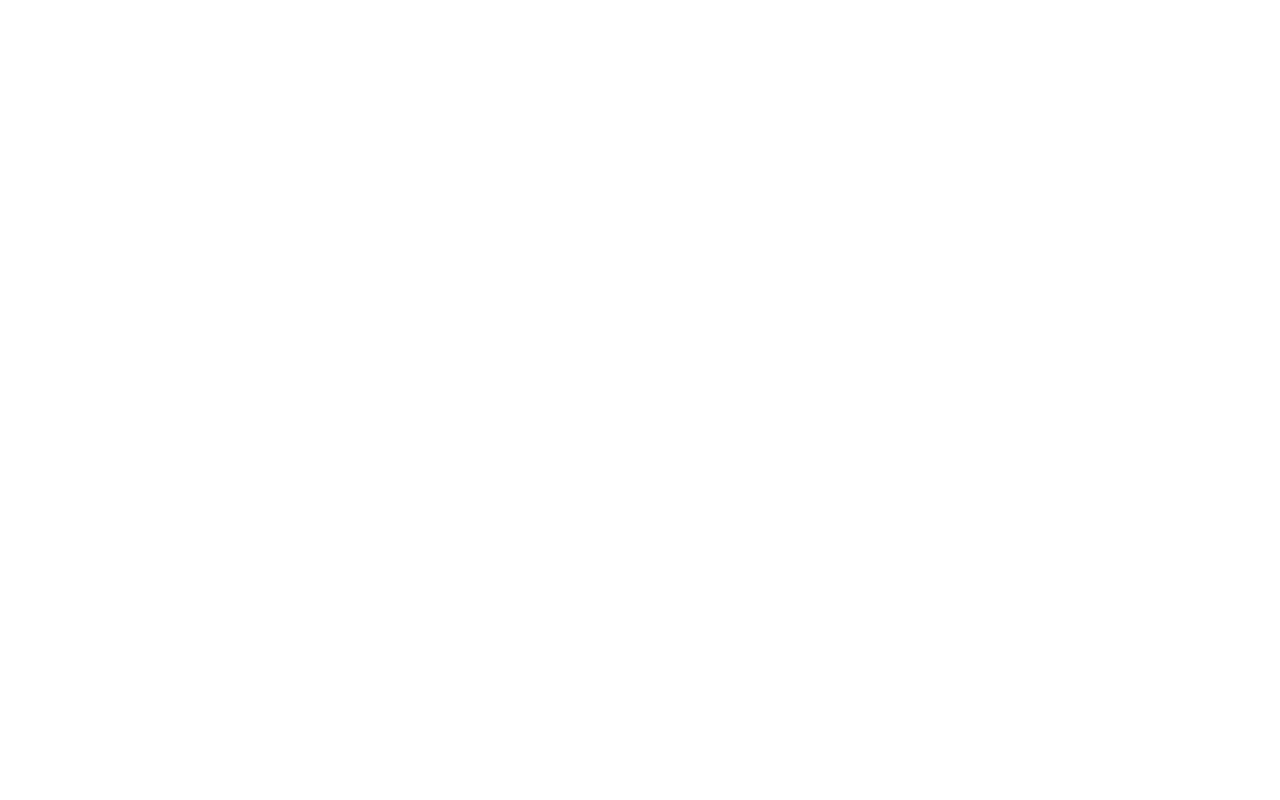
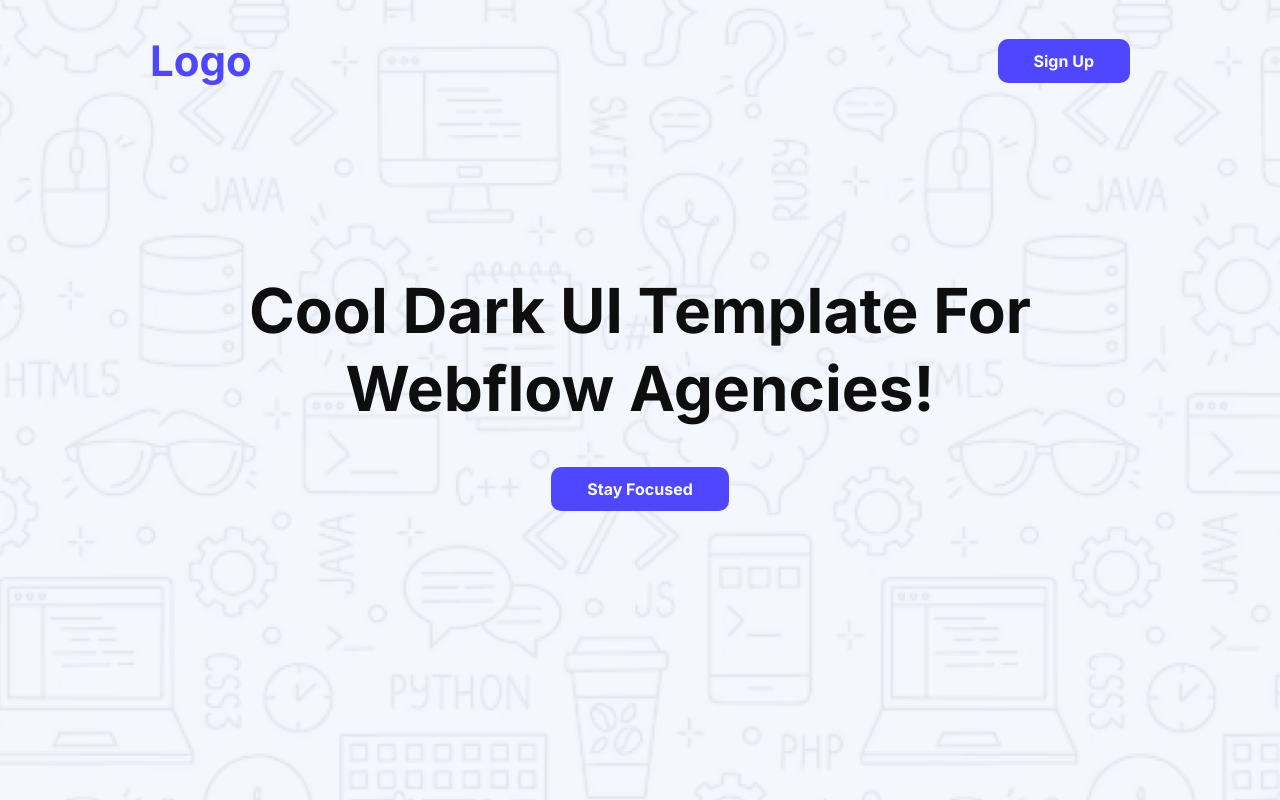
Before and after one commit to thekhaledshariar/ph-assignment-01, a plain HTML site: page code/index.html in a window 1280 px wide. Drawn offline with Linux system fonts and the light colour scheme.

Commit message:
Added navbar and hero section

```diff
--- a/code/index.html
+++ b/code/index.html
@@ -2,9 +2,30 @@
 <head>
     <meta charset="UTF-8">
     <meta name="viewport" content="width=device-width, initial-scale=1.0">
-    <title>Document</title>
+    <title>Assignment 01</title>
+
+    <!-- font added here -->
+    <link rel="preconnect" href="https://fonts.googleapis.com">
+    <link rel="preconnect" href="https://fonts.gstatic.com" crossorigin>
+    <link href="https://fonts.googleapis.com/css2?family=Inter:ital,opsz,wght@0,14..32,100..900;1,14..32,100..900&display=swap" rel="stylesheet">
+
+    <!-- css style added here -->
+     <link rel="stylesheet" href="style.css">
+     <link rel="stylesheet" href="universal-style.css">
 </head>
 <body>
-
+    <main>
+        <!-- hero-section here -->
+        <section class="hero-section">
+            <nav class="navbar">
+                <h2 id="logo">Logo</h2>
+                <button>Sign Up</button>
+            </nav>
+            <div class="hero-contents">
+                <h1>Cool Dark UI Template for <br> Webflow Agencies!</h1>
+                <button>Stay Focused</button>
+            </div>
+        </section>
+    </main>
 </body>
 </html>
--- a/code/style.css
+++ b/code/style.css
@@ -0,0 +1,33 @@
+/* Navbar */
+.navbar {
+  display: flex;
+  justify-content: space-between;
+  align-items: center;
+}
+
+
+#logo {
+  color: #4E47FF;
+}
+
+
+.hero-section {
+  max-width: 100%;
+  height: 100vh;
+  padding: 0 150px;
+  background-image: url(../Assets/Hero-bg.png);
+  background-size: cover;
+  background-repeat: no-repeat;
+  background-position: center;
+}
+
+
+.hero-contents {
+  display: flex;
+  flex-direction: column;
+  align-items: center;
+  justify-content: center;
+  padding: 150px 0;
+  gap: 40px;
+  text-align: center;
+}
--- /dev/null
+++ b/code/universal-style.css
@@ -0,0 +1,74 @@
+body {
+  font-family: 'Inter', sans-serif;
+  margin: 0px;
+  padding: 0px;
+  background-color: #ffffff;
+}
+
+button {
+  font-family: 'Inter', sans-serif;
+  background-color: #4E47FF;
+  color: #fafafa;
+  font-size: 16px;
+  font-weight: 700;
+  text-transform: capitalize;
+  border: none;
+  border-radius: 10px;
+  padding: 12px 36px;
+}
+
+
+/* font-style */
+
+h1 {
+    font-size: 62px;
+    font-weight: 700;
+    text-transform: capitalize;
+    line-height: 1.25em;
+    margin: 0%;
+    color: #0e0e0e;
+}
+
+h2 {
+    font-size: 42px;
+    font-weight: 700;
+    text-transform: capitalize;
+    line-height: 1.25em;
+    color: #0e0e0e;
+}
+
+h3 {
+    font-size: 24px;
+    font-weight: 600;
+    text-transform: capitalize;
+    line-height: 1.25em;
+    color: #0e0e0e;
+}
+
+h4 {
+    font-size: 24px;
+    font-weight: 400;
+    line-height: 1.25em;
+    color: #0e0e0e;
+}
+
+h5 {
+    font-size: 20px;
+    font-weight: 400;
+    line-height: 1.25em;
+    color: #0e0e0e;
+}
+
+h6 {
+    font-size: 16px;
+    font-weight: 700;
+    line-height: 1.25em;
+    color: #fafafa;
+}
+
+.paragraph {
+    font-size: 16px;
+    font-weight: 400;
+    color: #0e0e0e;
+    line-height: 1.5em;
+}
```
